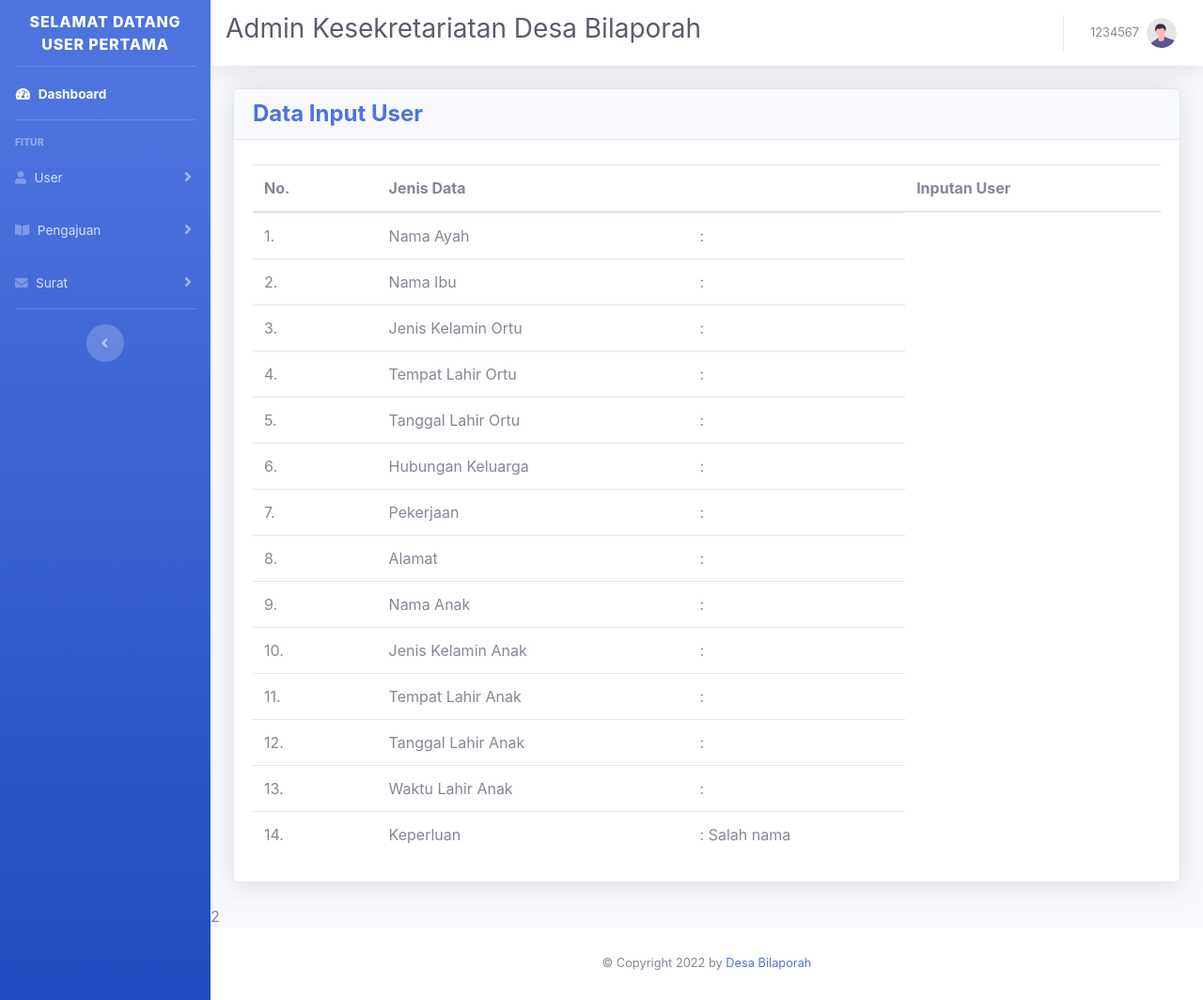
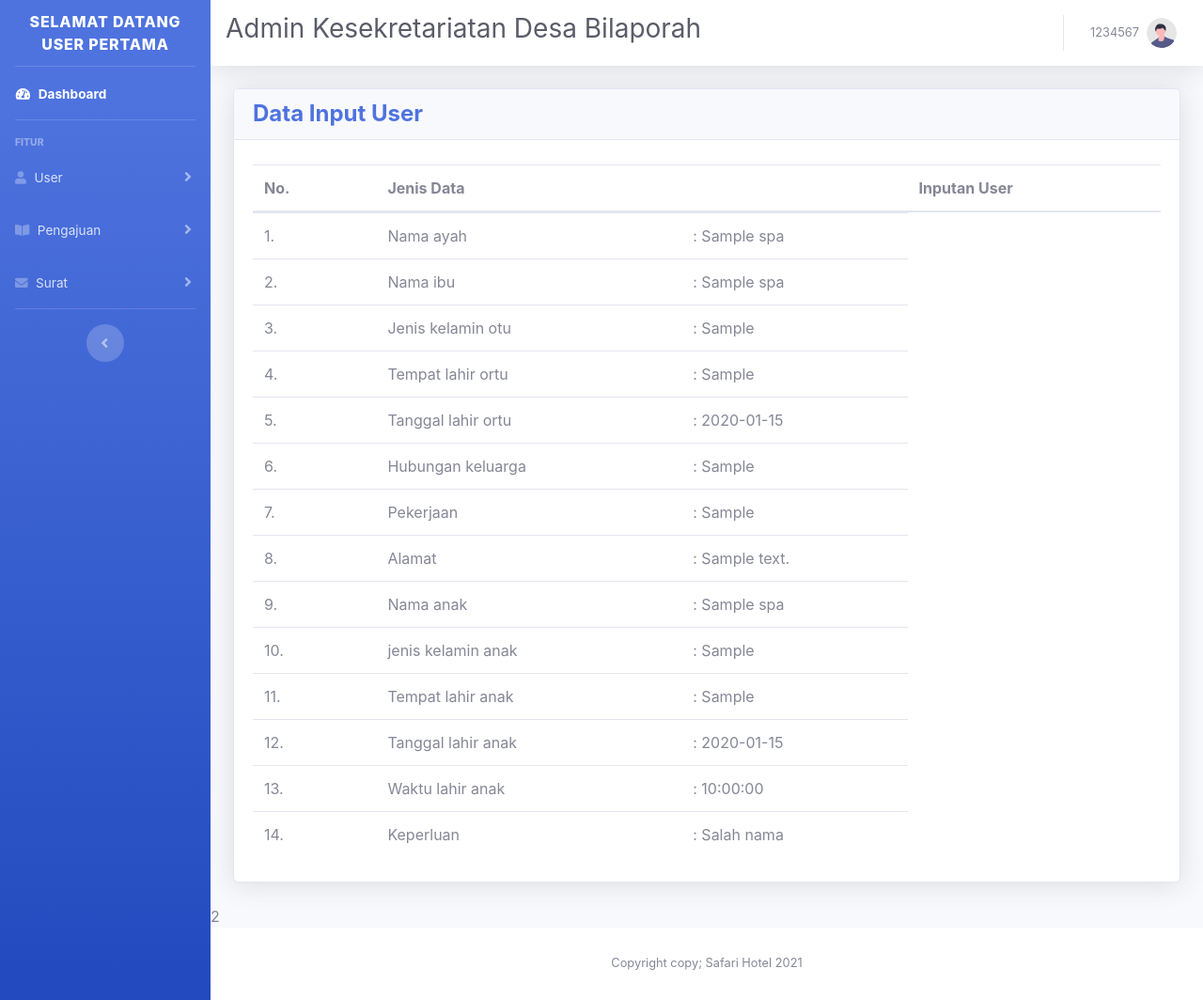
Before and after one commit to yoga-tirta/surat-bilaporah, a PHP site: page /data_input/data_spa.php?id_pengajuan=1 in a window 1280 px wide. Shown: the whole page at 94% size. Run offline with PHP 8.4, Linux system fonts and the light colour scheme; a user stored in the database is signed in; data comes from the database, SQL or seed files in the repository; tables that the repository leaves empty hold one stand-in row (values such as "Sample post"); data that the repository does not hold is empty.

Commit message:
Update data_spa.php

```diff
--- a/data_input/data_spa.php
+++ b/data_input/data_spa.php
@@ -57,80 +57,80 @@ $nama = $tb_user["nama_user"];
                         <tbody>
                             <tr>
                                 <td>1.</td>
-                                <td>Nama Ayah</td>
-                                <td>: <?= $data_spa["nama_ayah"] ?></td>
+                                <td>Nama ayah</td>
+                                <td>: <?= $data_spa["nama_ayah_spa"] ?></td>
                             </tr>
 
                             <tr>
                                 <td>2.</td>
-                                <td>Nama Ibu</td>
-                                <td>: <?= $data_spa["nama_ibu"] ?></td>
+                                <td>Nama ibu</td>
+                                <td>: <?= $data_spa["nama_ibu_spa"] ?></td>
                             </tr>
 
                             <tr>
                                 <td>3.</td>
-                                <td>Jenis Kelamin Ortu</td>
-                                <td>: <?= $data_spa["gender"] ?></td>
+                                <td>Jenis kelamin otu</td>
+                                <td>: <?= $data_spa["gender_spa"] ?></td>
                             </tr>
 
                             <tr>
                                 <td>4.</td>
-                                <td>Tempat Lahir Ortu</td>
-                                <td>: <?= $data_spa["tempat_lahir"] ?></td>
+                                <td>Tempat lahir ortu</td>
+                                <td>: <?= $data_spa["tempat_lahir_spa"] ?></td>
                             </tr>
 
                             <tr>
                                 <td>5.</td>
-                                <td>Tanggal Lahir Ortu</td>
-                                <td>: <?= $data_spa["tgl_lahir"] ?></td>
+                                <td>Tanggal lahir ortu</td>
+                                <td>: <?= $data_spa["tgl_lahir_spa"] ?></td>
                             </tr>
 
                             <tr>
                                 <td>6.</td>
-                                <td>Hubungan Keluarga</td>
-                                <td>: <?= $data_spa["hubungan"] ?></td>
+                                <td>Hubungan keluarga</td>
+                                <td>: <?= $data_spa["hubungan_spa"] ?></td>
                             </tr>
 
                             <tr>
                                 <td>7.</td>
                                 <td>Pekerjaan</td>
-                                <td>: <?= $data_spa["pekerjaan"] ?></td>
+                                <td>: <?= $data_spa["pekerjaan_spa"] ?></td>
                             </tr>
 
                             <tr>
                                 <td>8.</td>
                                 <td>Alamat</td>
-                                <td>: <?= $data_spa["alamat"] ?></td>
+                                <td>: <?= $data_spa["alamat_spa"] ?></td>
                             </tr>
 
                             <tr>
                                 <td>9.</td>
-                                <td>Nama Anak</td>
-                                <td>: <?= $data_spa["nama_anak"] ?></td>
+                                <td>Nama anak</td>
+                                <td>: <?= $data_spa["nama_anak_spa"] ?></td>
                             </tr>
 
                             <tr>
                                 <td>10.</td>
-                                <td>Jenis Kelamin Anak</td>
-                                <td>: <?= $data_spa["gender_anak"] ?></td>
+                                <td>jenis kelamin anak</td>
+                                <td>: <?= $data_spa["gender_anak_spa"] ?></td>
                             </tr>
 
                             <tr>
                                 <td>11.</td>
-                                <td>Tempat Lahir Anak</td>
-                                <td>: <?= $data_spa["tempat_lahir_anak"] ?></td>
+                                <td>Tempat lahir anak</td>
+                                <td>: <?= $data_spa["tempat_lahir_anak_spa"] ?></td>
                             </tr>
 
                             <tr>
                                 <td>12.</td>
-                                <td>Tanggal Lahir Anak</td>
-                                <td>: <?= $data_spa["tgl_lahir_anak"] ?></td>
+                                <td>Tanggal lahir anak</td>
+                                <td>: <?= $data_spa["tgl_lahir_anak_spa"] ?></td>
                             </tr>
 
                             <tr>
                                 <td>13.</td>
-                                <td>Waktu Lahir Anak</td>
-                                <td>: <?= $data_spa["waktu_lahir_anak"] ?></td>
+                                <td>Waktu lahir anak</td>
+                                <td>: <?= $data_spa["waktu_lahir_anak_spa"] ?></td>
                             </tr>
 
                             <tr>
@@ -149,7 +149,7 @@ $nama = $tb_user["nama_user"];
     <footer class="sticky-footer bg-white">
         <div class="container my-auto">
             <div class="copyright text-center my-auto">
-                <span>&copy; Copyright 2022 by <a href="#">Desa Bilaporah</a></span>
+                <span>Copyright copy; Safari Hotel 2021</span>
             </div>
         </div>
     </footer>
```
